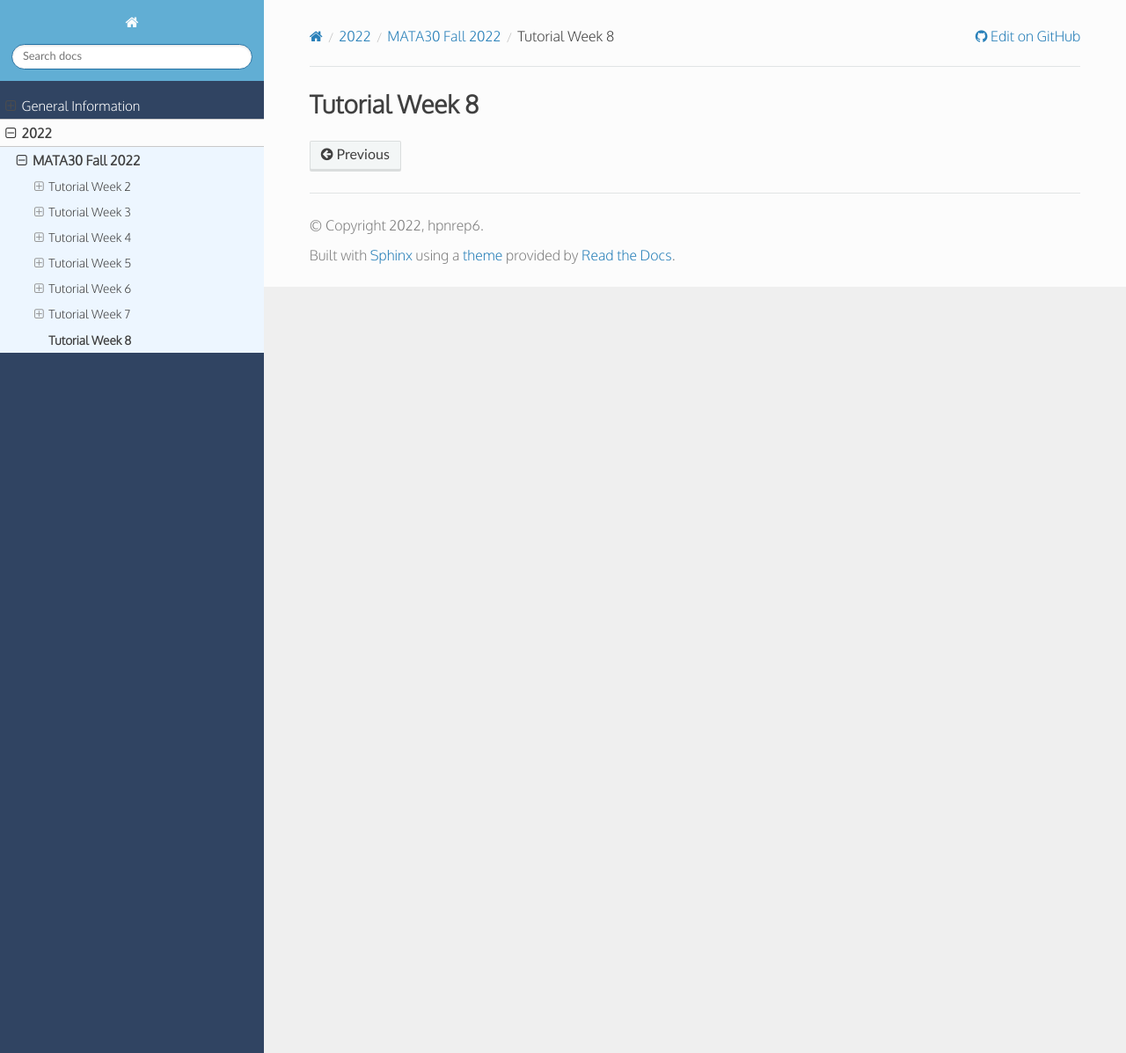
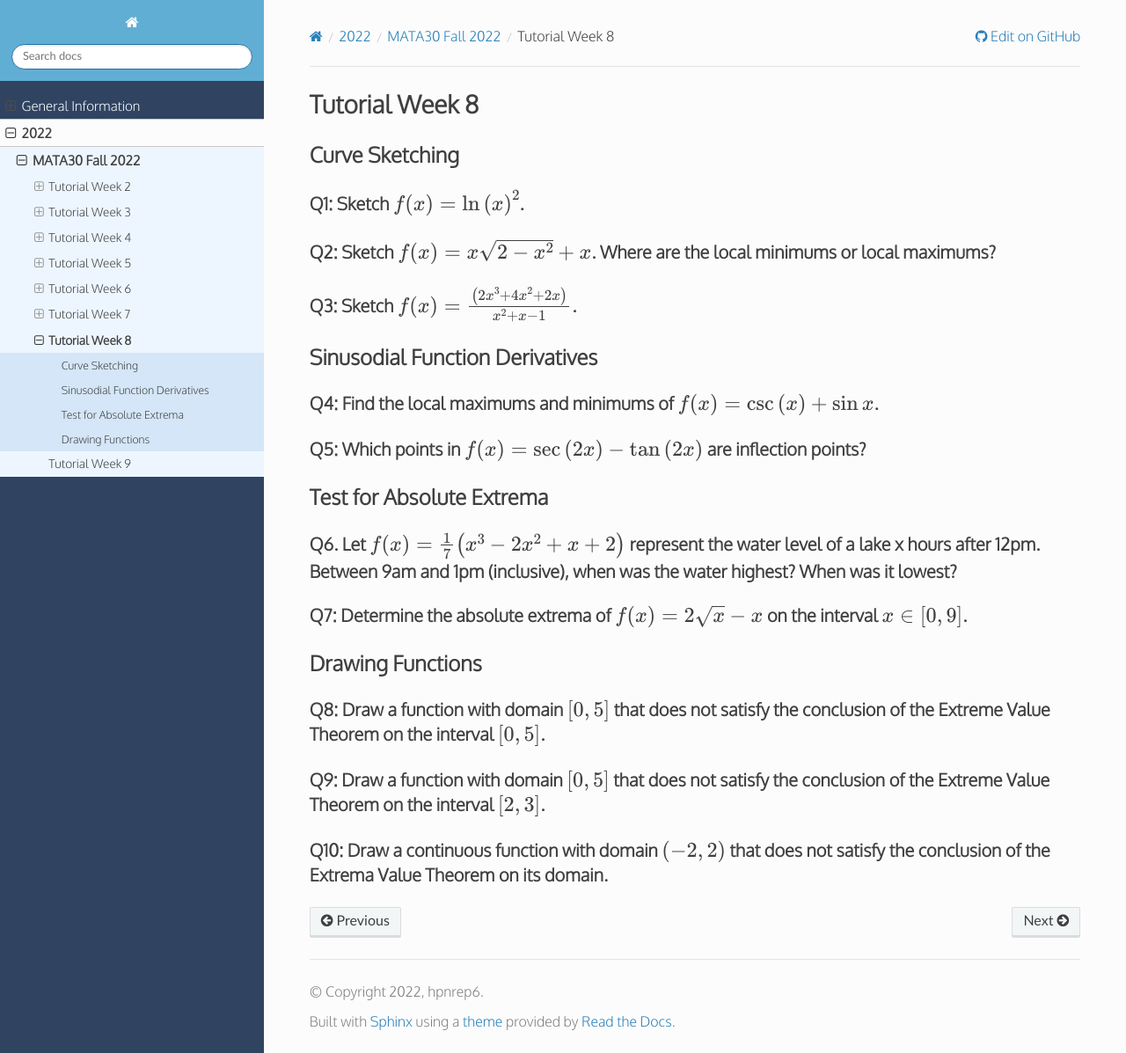
Before and after one commit to hpnrep6/t, a Sphinx documentation site: the page built from source/2022/mata30_fall/tutorial8.rst, in a window 1280 px wide and 1197 px high. Shown: the whole window at 88% size. Built offline with Sphinx 7.4.7 and the Read the Docs theme 2.0.0, drawn with Linux system fonts in a browser that asks for light colours.

Commit message:
Tutorial 8

```diff
--- a/source/2022/mata30_fall/mata30.rst
+++ b/source/2022/mata30_fall/mata30.rst
@@ -21,3 +21,4 @@
    tutorial6
    tutorial7
    tutorial8
+   tutorial9
--- a/source/2022/mata30_fall/tutorial8.rst
+++ b/source/2022/mata30_fall/tutorial8.rst
@@ -14,3 +14,46 @@
    tex: {packages: {'[+]': ['ams']}}
    };
    </script>
+
+
+Curve Sketching
+---------------
+
+Q1: Sketch :math:`f(x) = \ln\left(x\right)^{2}`.
+~~~~~~~~~~~~~~~~~~~~~~~~~~~~~~~~~~~~~~~~~~~~~~~~
+
+Q2: Sketch :math:`f(x) = x\sqrt{2-x^{2}}+x`. Where are the local minimums or local maximums?
+~~~~~~~~~~~~~~~~~~~~~~~~~~~~~~~~~~~~~~~~~~~~~~~~~~~~~~~~~~~~~~~~~~~~~~~~~~~~~~~~~~~~~~~~~~~~
+
+Q3: Sketch :math:`f(x) = \frac{\left(2x^{3}+4x^{2}+2x\right)}{x^{2}+x-1}`.
+~~~~~~~~~~~~~~~~~~~~~~~~~~~~~~~~~~~~~~~~~~~~~~~~~~~~~~~~~~~~~~~~~~~~~~~~~~
+
+Sinusodial Function Derivatives
+-------------------------------
+
+Q4: Find the local maximums and minimums of :math:`f(x) = \csc\left(x\right)+\sin x`.
+~~~~~~~~~~~~~~~~~~~~~~~~~~~~~~~~~~~~~~~~~~~~~~~~~~~~~~~~~~~~~~~~~~~~~~~~~~~~~~~~~~~~~
+
+Q5: Which points in :math:`f(x) = \sec\left(2x\right)-\tan\left(2x\right)` are inflection points?
+~~~~~~~~~~~~~~~~~~~~~~~~~~~~~~~~~~~~~~~~~~~~~~~~~~~~~~~~~~~~~~~~~~~~~~~~~~~~~~~~~~~~~~~~~~~~~~~~~
+
+Test for Absolute Extrema
+-------------------------
+
+Q6. Let :math:`f(x) = \frac{1}{7}\left(x^{3}-2x^{2}+x+2\right)` represent the water level of a lake x hours after 12pm. Between 9am and 1pm (inclusive), when was the water highest? When was it lowest?
+~~~~~~~~~~~~~~~~~~~~~~~~~~~~~~~~~~~~~~~~~~~~~~~~~~~~~~~~~~~~~~~~~~~~~~~~~~~~~~~~~~~~~~~~~~~~~~~~~~~~~~~~~~~~~~~~~~~~~~~~~~~~~~~~~~~~~~~~~~~~~~~~~~~~~~~~~~~~~~~~~~~~~~~~~~~~~~~~~~~~~~~~~~~~~~~~~~~~~~~~
+
+Q7: Determine the absolute extrema of :math:`f(x) = 2\sqrt{x}-x` on the interval :math:`x \in [0, 9]`.
+~~~~~~~~~~~~~~~~~~~~~~~~~~~~~~~~~~~~~~~~~~~~~~~~~~~~~~~~~~~~~~~~~~~~~~~~~~~~~~~~~~~~~~~~~~~~~~~~~~~~~~
+
+Drawing Functions
+-----------------
+
+Q8: Draw a function with domain :math:`[0, 5]` that does not satisfy the conclusion of the Extreme Value Theorem on the interval :math:`[0, 5]`.
+~~~~~~~~~~~~~~~~~~~~~~~~~~~~~~~~~~~~~~~~~~~~~~~~~~~~~~~~~~~~~~~~~~~~~~~~~~~~~~~~~~~~~~~~~~~~~~~~~~~~~~~~~~~~~~~~~~~~~~~~~~~~~~~~~~~~~~~~~~~~~~~~
+
+Q9: Draw a function with domain :math:`[0, 5]` that does not satisfy the conclusion of the Extreme Value Theorem on the interval :math:`[2, 3]`.
+~~~~~~~~~~~~~~~~~~~~~~~~~~~~~~~~~~~~~~~~~~~~~~~~~~~~~~~~~~~~~~~~~~~~~~~~~~~~~~~~~~~~~~~~~~~~~~~~~~~~~~~~~~~~~~~~~~~~~~~~~~~~~~~~~~~~~~~~~~~~~~~~
+
+Q10: Draw a continuous function with domain :math:`(-2, 2)` that does not satisfy the conclusion of the Extrema Value Theorem on its domain.
+~~~~~~~~~~~~~~~~~~~~~~~~~~~~~~~~~~~~~~~~~~~~~~~~~~~~~~~~~~~~~~~~~~~~~~~~~~~~~~~~~~~~~~~~~~~~~~~~~~~~~~~~~~~~~~~~~~~~~~~~~~~~~~~~~~~~~~~~~~~~
```
Also changed, not shown: source/2022/mata30_fall/tutorial9.rst (added, +16 -0 lines).
